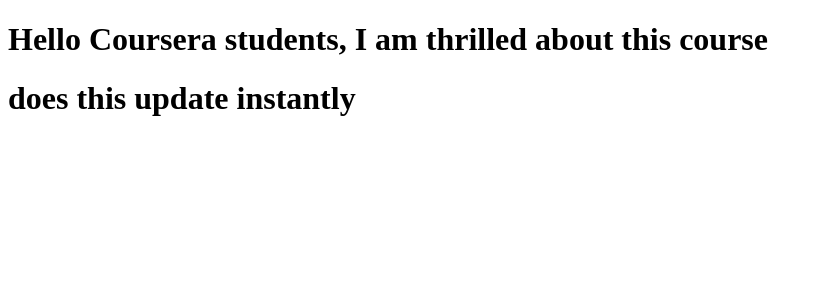
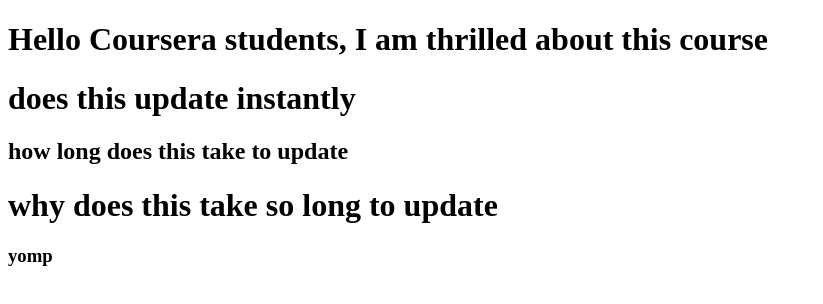
Before and after one commit to umangSrivastav/coursera-test, a plain HTML site: page index.html in a window 1280 px wide. Shown: the whole page, without its empty margins (0-823 px from the left). Drawn offline with Linux system fonts and the light colour scheme.

Commit message:
Next version of webfile

```diff
--- a/index.html
+++ b/index.html
@@ -7,6 +7,9 @@
 <body>
 	<h1>Hello Coursera students, I am thrilled about this course</h1>
 	<h1>does this update instantly</h1>
+	<h2>how long does this take to update</h2>
+	<h1>why does this take so long to update</h1>
+	<h3>yomp</h3>
 
 </body>
 </html>
```
